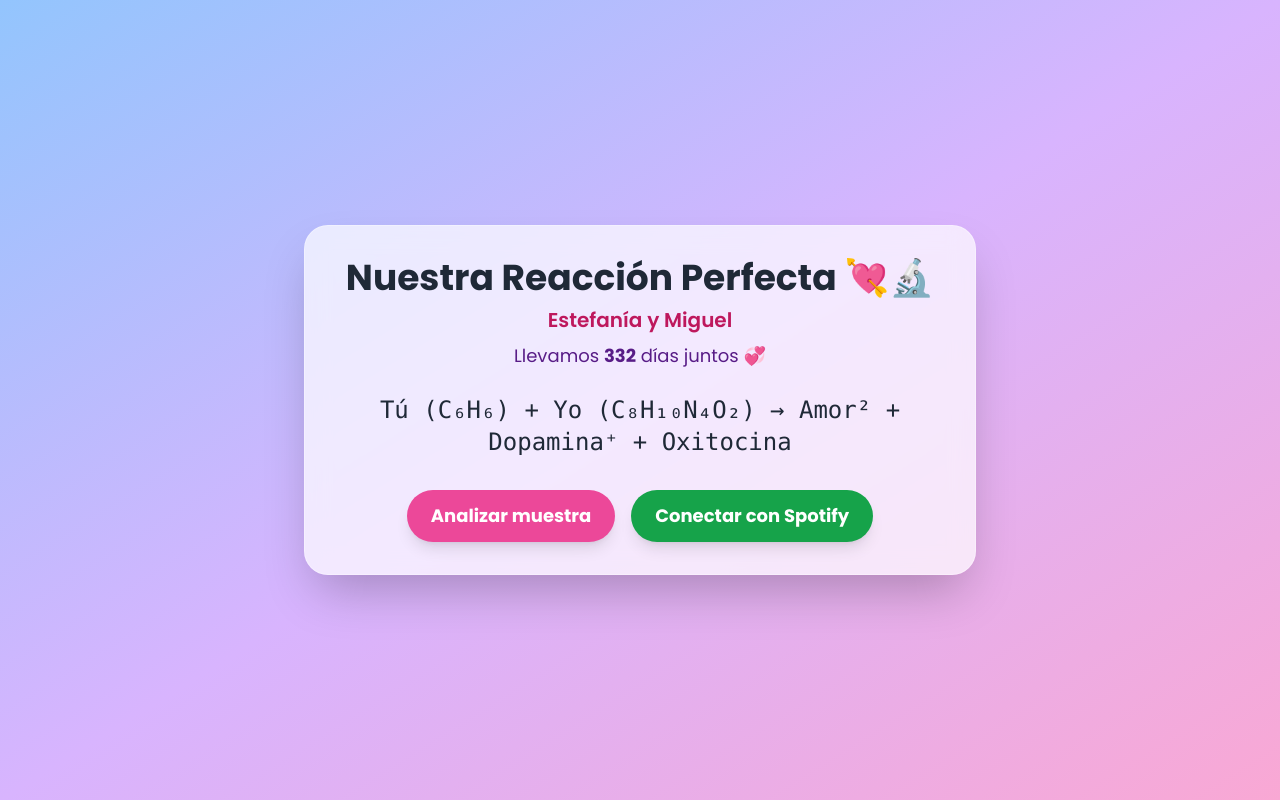
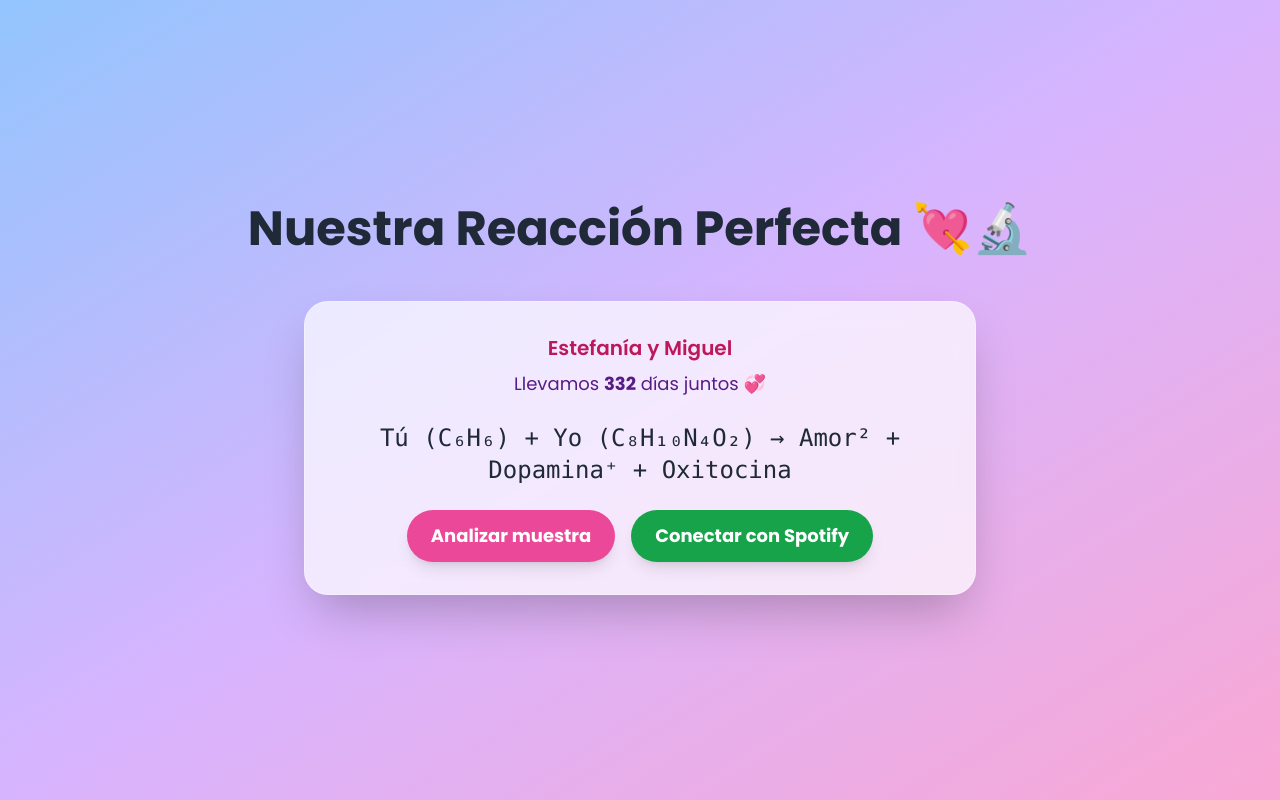
Before and after one commit to EstefaniaGM89/loving-web, a Next.js app: page / in a window 1280 px wide. Built offline with nearby package versions, Linux system fonts and the light colour scheme.

Commit message:
changes title and target

```diff
--- a/pages/index.tsx
+++ b/pages/index.tsx
@@ -31,6 +31,25 @@ export default function Home() {
     minutes: 0,
     seconds: 0
   });
+  const [titleTyped, setTitleTyped] = useState("");
+  const fullTitle = "Nuestra Reacción Perfecta 💘🔬";
+
+  // Efecto de escritura para el título
+  useEffect(() => {
+    let index = 0;
+    const interval = setInterval(() => {
+      setTitleTyped(fullTitle.slice(0, index + 1));
+      index++;
+      if (index === fullTitle.length) {
+        clearInterval(interval);
+      }
+    }, 120);
+
+    return () => clearInterval(interval);
+  }, []);
+
+  // Mostrar tarjeta solo después de que el título termine de escribirse
+  const isTitleComplete = titleTyped === fullTitle;
 
   const token = typeof window !== "undefined" ? localStorage.getItem("spotify_access_token") : null;
 
@@ -63,25 +82,31 @@ export default function Home() {
 
   return (
     <main className="min-h-screen bg-gradient-to-br from-blue-300 via-purple-300 to-pink-300 flex flex-col items-center justify-center px-6 py-12 text-center">
-      <div className="bg-white/70 backdrop-blur-md shadow-2xl rounded-3xl p-8 max-w-2xl w-full border border-white/30">
-        <h1 className="text-4xl font-extrabold text-gray-800 mb-2">
-          Nuestra Reacción Perfecta 💘🔬
+
+      {/* Título con efecto de escritura */}
+      <h1 className="text-5xl font-extrabold text-gray-800 mb-8 min-h-[4rem] whitespace-pre-wrap">
+        {titleTyped}
+        {!isTitleComplete && (
+          <span className="inline-block w-1 h-8 bg-gray-800 cursor-blink ml-1 align-bottom"></span>
+        )}
       </h1>
-        <p className="text-xl font-semibold text-pink-700">
-          Estefanía y Miguel
-        </p>
-        <p className="text-lg text-purple-900 font-medium mt-2">
+
+      {/* Tarjeta principal (botones) aparece solo cuando el título acaba */}
+      {isTitleComplete && (
+        <div className="max-w-2xl w-full p-8 rounded-3xl border border-white/30 bg-white/70 backdrop-blur-md shadow-2xl transition-opacity duration-700 ease-in-out opacity-100">
+          <p className="text-xl font-semibold text-pink-700 mb-2">Estefanía y Miguel</p>
+          <p className="text-lg text-purple-900 font-medium mb-6">
             Llevamos <span className="font-bold">{timeTogether.days}</span> días juntos 💞
           </p>
 
-        <p className="text-2xl font-mono text-gray-800 mt-6">
+          <p className="text-2xl font-mono text-gray-800 mb-6">
             Tú (C₆H₆) + Yo (C₈H₁₀N₄O₂) → Amor² + Dopamina⁺ + Oxitocina
           </p>
 
           {!showMessage && (
             <>
               <button
-              className="mt-8 bg-pink-500 hover:bg-pink-400 text-white font-bold py-3 px-6 rounded-full shadow-lg transition-all duration-300 ease-in-out text-lg"
+                className="bg-pink-500 hover:bg-pink-400 text-white font-bold py-3 px-6 rounded-full shadow-lg transition-all duration-300 ease-in-out text-lg"
                 onClick={() => setShowMessage(true)}
               >
                 Analizar muestra
@@ -94,7 +119,7 @@ export default function Home() {
                     console.log("Redirigiendo a Spotify con URL:", url);
                     window.location.href = url;
                   }}
-                className="mt-6 ml-4 bg-green-600 hover:bg-green-500 text-white font-bold py-3 px-6 rounded-full shadow-lg transition-all duration-300 ease-in-out text-lg"
+                  className="ml-4 bg-green-600 hover:bg-green-500 text-white font-bold py-3 px-6 rounded-full shadow-lg transition-all duration-300 ease-in-out text-lg"
                 >
                   Conectar con Spotify
                 </button>
@@ -103,7 +128,7 @@ export default function Home() {
               {token && (
                 <button
                   onClick={handleLogout}
-                className="mt-6 ml-4 bg-red-600 hover:bg-red-500 text-white font-bold py-3 px-6 rounded-full shadow-lg transition-all duration-300 ease-in-out text-lg"
+                  className="ml-4 bg-red-600 hover:bg-red-500 text-white font-bold py-3 px-6 rounded-full shadow-lg transition-all duration-300 ease-in-out text-lg"
                 >
                   Desconectar Spotify
                 </button>
@@ -111,7 +136,9 @@ export default function Home() {
             </>
           )}
         </div>
+      )}
 
+      {/* Contenido que aparece cuando clicas en "Analizar muestra" */}
       {showMessage && (
         <>
           <div className="animate-fade-in mt-10 bg-white/80 backdrop-blur-sm border border-pink-300 shadow-xl rounded-xl p-6 max-w-xl text-gray-800">
@@ -125,7 +152,6 @@ export default function Home() {
 
           {/* Cronómetro + compatibilidad */}
           <div className="fixed top-4 right-4 z-50 flex flex-col items-end space-y-4">
-
             {/* Cronómetro */}
             <div className="bg-white/90 backdrop-blur-md text-pink-800 border border-pink-300 shadow-lg rounded-xl px-6 py-4 text-base font-semibold leading-relaxed">
               <p className="text-lg">💖 {timeTogether.days} días</p>
@@ -166,7 +192,6 @@ export default function Home() {
                 </div>
               )}
             </div>
-
           </div>
 
           {/* Personajes con corazón agrupados abajo a la derecha */}
@@ -231,7 +256,6 @@ export default function Home() {
             </div>
           </div>
 
-
           {/* Aquí el reproductor Spotify solo cuando showMessage es true y hay token */}
           {token && <SpotifyPlayer />}
         </>
--- a/styles/globals.css
+++ b/styles/globals.css
@@ -21,6 +21,10 @@
 
   .animate-float-up {
     animation: floatUp 1.2s ease-in-out forwards;
+  }
+
+  .cursor-blink {
+    animation: blinkCursor 1s step-start infinite;
   }
 }
 
@@ -52,3 +56,12 @@
     opacity: 0;
   }
 }
+
+@keyframes blinkCursor {
+  0%, 100% {
+    opacity: 1;
+  }
+  50% {
+    opacity: 0;
+  }
+}
```
Lines whose indentation alone changed are shown as unchanged.
